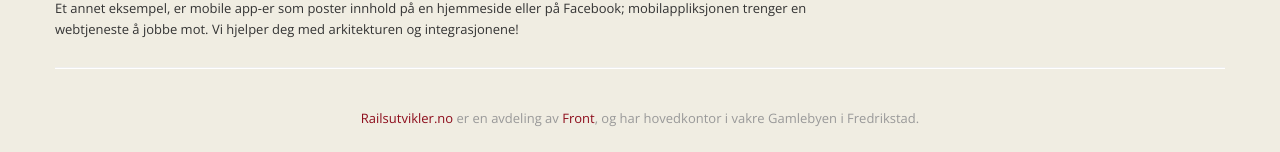
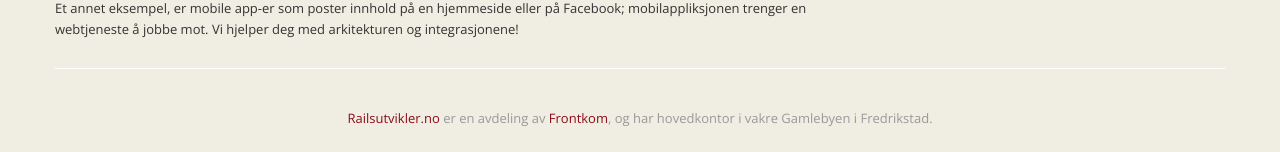
Before and after one commit to front/railsutvikler.no, a Jekyll site: the page built from index.html, in a window 1280 px wide and 1229 px high. Shown: the part 1074-1226 px from the top of the window. Built offline with Jekyll 4.4.1, drawn with Linux system fonts in a browser that asks for light colours; nearby versions of some CDN libraries; comment, search, counter and statistics services are not loaded.

```diff
--- a/_layouts/default.html
+++ b/_layouts/default.html
@@ -7,7 +7,7 @@
     <meta charset="utf-8">
     <title> {% if page.title %} {{ page.title }} | {% endif %} Ruby on Rails utviklere</title>
     <meta name="viewport" content="width=device-width, initial-scale=1.0">
-    <meta name="description" content="Utvikling av webapplikasjoner på Ruby on Rails. Kontakt oss i dag!">
+    {% if page.description %}<meta name="description" content="{{ page.description }}">{% endif %}
     <meta name="author" content="Front">
     <link href="http://fonts.googleapis.com/css?family=Open+Sans:400,700,400italic,700italic" rel="stylesheet" type="text/css">
     <link href="/css/all.css" rel="stylesheet">
@@ -74,7 +74,7 @@
      <!-- Footer
       ================================================== -->
       <footer class="center">
-        <p class="muted"><a href="http://www.railsutvikler.no">Railsutvikler.no</a> er en avdeling av <a href="http://www.front.no">Front</a>, og har hovedkontor i vakre Gamlebyen i Fredrikstad.</p>
+        <p class="muted"><a href="http://www.railsutvikler.no">Railsutvikler.no</a> er en avdeling av <a href="http://www.frontkom.no">Frontkom</a>, og har hovedkontor i vakre Gamlebyen i Fredrikstad.</p>
       </footer>
 
     </div><!-- /container -->
--- a/index.html
+++ b/index.html
@@ -1,6 +1,7 @@
 ---
 layout: default
 title: Ruby on Rails utvikler
+description: Utvikling av webapplikasjoner på Ruby on Rails. Kontakt oss i dag!
 ---
 
 <img class="rails" src="/img/ruby-on-rails.jpg" alt="Utvikling av solide web apps med Ruby on Rails" />
```
